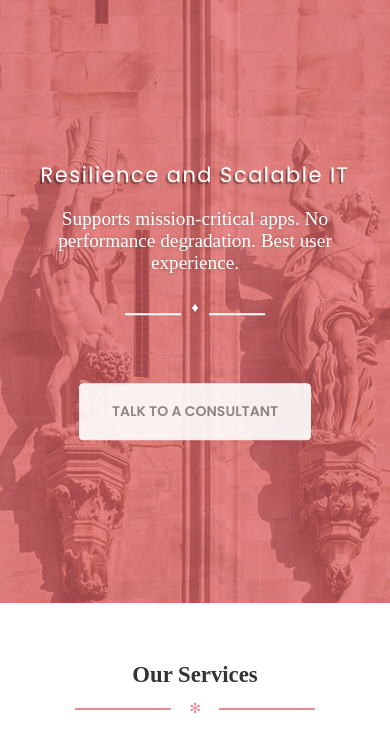
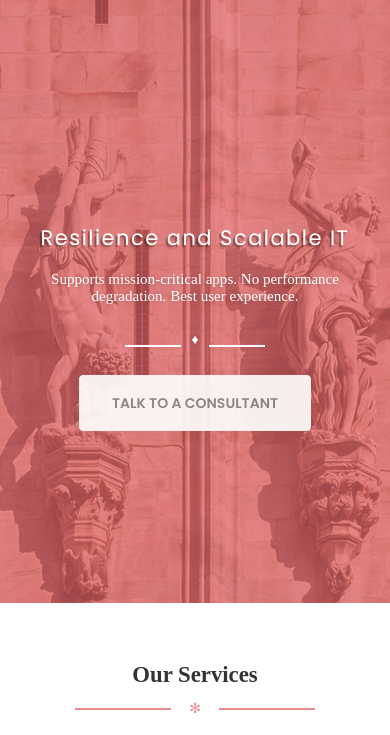
Before and after one commit to meniit/menitia, a plain HTML site: page index.html in a window 390 px wide. Shown: the part 72-807 px from the top of the page. Drawn offline with Linux system fonts and the light colour scheme; some packages are replaced by stand-ins of ours; a web font is replaced by a local one.

Commit message:
changed gaia css for smartphone

```diff
--- a/assets/css/gaia.css
+++ b/assets/css/gaia.css
@@ -967,7 +967,7 @@ a,
 }
 .section .title-area {
   max-width: 760px;
-  margin: 0 auto 70px;
+  margin: 0 auto 10px;
   display: block;
   padding: 0 15px;
   text-align: center;
@@ -2769,7 +2769,7 @@ a,
     height: 80vh;
   }
   .section-header .content {
-    top: 56%;
+    top: 60%;
   }
   .section-header .content h1, .section-header .content h5, .section-header .content p {
     margin: 0;
@@ -2821,7 +2821,7 @@ a,
   }
 
   h3 {
-    font-size: 1.375em;
+    font-size: 1.075em;
     line-height: 1.13636364;
   }
 
```
